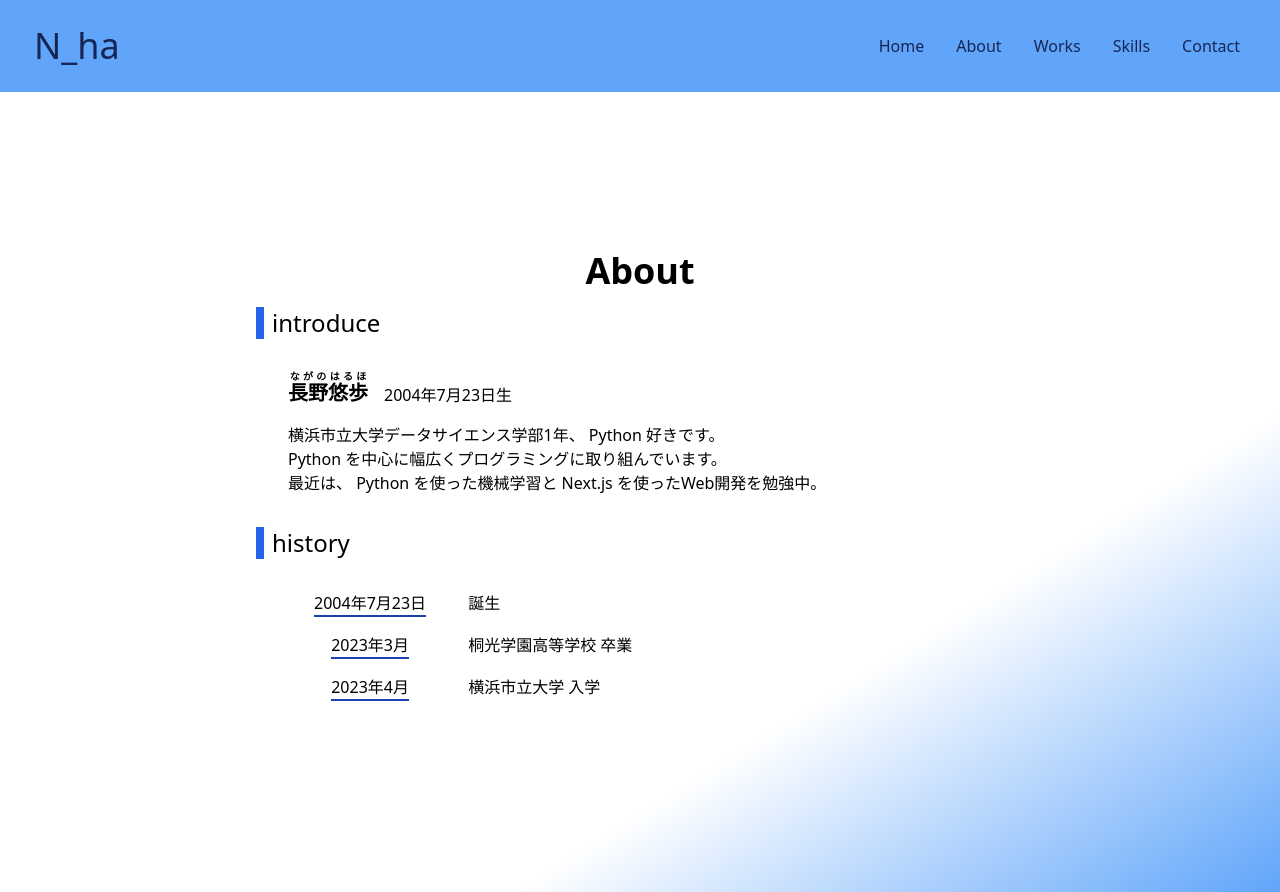
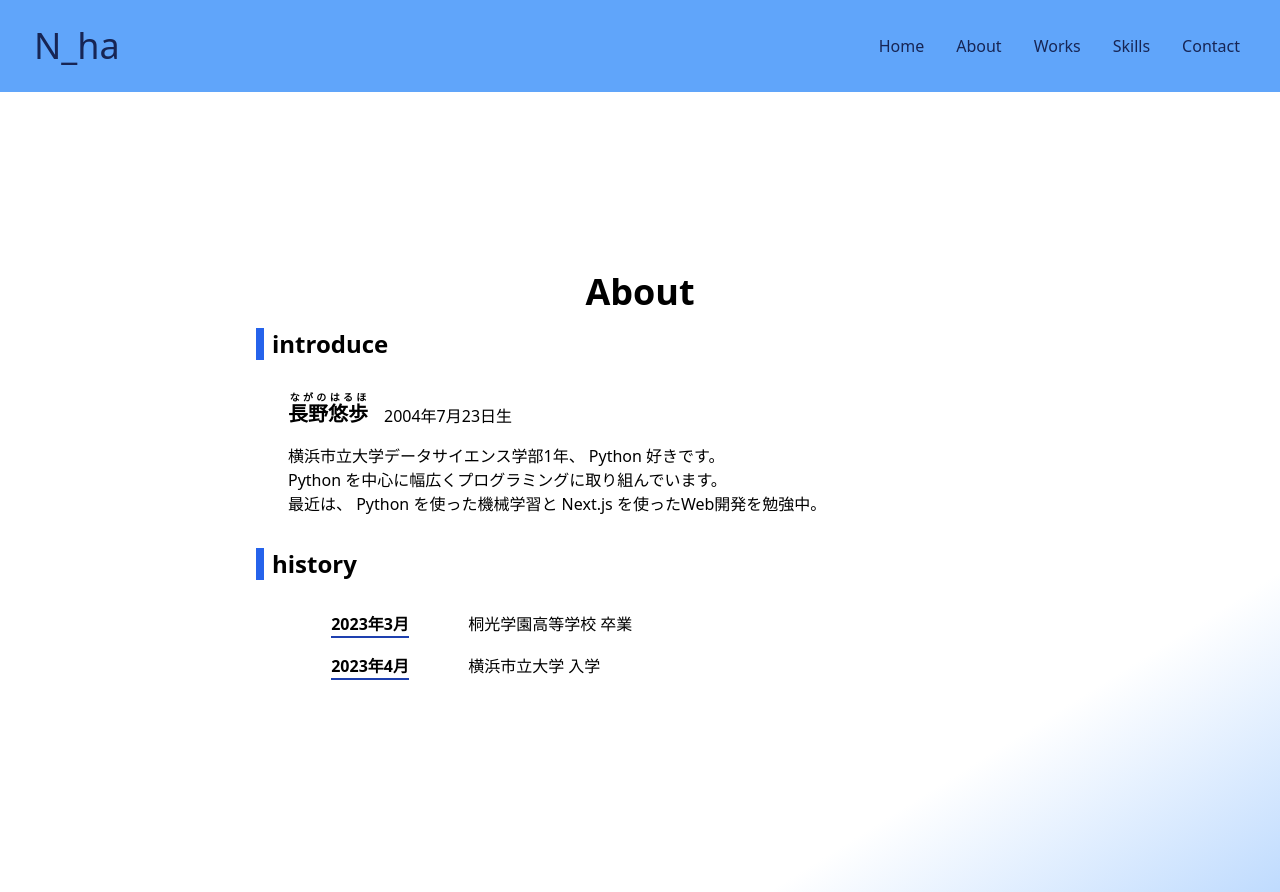
Before and after one commit to N-ha-1050/portfolio, a Next.js app: page /about in a window 1280 px wide. Built offline with nearby package versions, Linux system fonts and the light colour scheme.

Commit message:
スタイルの微調整

```diff
--- a/src/components/ui/Header.tsx
+++ b/src/components/ui/Header.tsx
@@ -1,6 +1,6 @@
 import Link from "next/link"
-import { useDisclosure } from "./useDisclosure"
 import { MenuContent } from "@/types/MenuContent"
+import { useDisclosure } from "@/hooks/useDisclosure"
 
 const menuContents: MenuContent[] = [
     { text: "Home", to: "/" },
--- a/src/components/ui/Layout.tsx
+++ b/src/components/ui/Layout.tsx
@@ -4,7 +4,7 @@ import { Header } from "./Header"
 const Layout = ({ children }: { children: ReactNode }) => (
     <>
         <Header />
-        <div className="bg-gradient-to-br from-white from-70% to-blue-400">
+        <div className="bg-gradient-to-br from-white from-80% to-blue-200">
             <main className="mx-auto flex min-h-screen max-w-4xl flex-col justify-center py-16">
                 {children}
             </main>
--- a/src/components/ui/Part.tsx
+++ b/src/components/ui/Part.tsx
@@ -1,5 +1,7 @@
 import { ReactNode } from "react"
 
 export const Part = ({ children }: { children: ReactNode }) => (
-    <h2 className="border-l-8 border-blue-600 pl-2 text-2xl">{children}</h2>
+    <h2 className="border-l-8 border-blue-600 pl-2 text-2xl font-bold">
+        {children}
+    </h2>
 )
--- a/src/pages/about.tsx
+++ b/src/pages/about.tsx
@@ -7,7 +7,7 @@ import { NextPage } from "next"
 import { Fragment } from "react"
 
 const history: { date: string; content: string }[] = [
-    { date: "2004年7月23日", content: "誕生" },
+    // { date: "2004年7月23日", content: "誕生" },
     { date: "2023年3月", content: "桐光学園高等学校 卒業" },
     { date: "2023年4月", content: "横浜市立大学 入学" },
 ]
@@ -33,7 +33,7 @@ const About: NextPage = () => (
             <div className="grid w-fit md:grid-cols-2 md:gap-4">
                 {history.map(({ date, content }) => (
                     <Fragment key={date}>
-                        <p className="justify-self-center text-blue-800 md:border-b-2 md:border-blue-800 md:text-black">
+                        <p className="justify-self-center font-bold text-blue-800 md:border-b-2 md:border-blue-800 md:text-black">
                             {date}
                         </p>
                         <p className="mb-8 md:mb-0">{content}</p>
```
Also changed, not shown: src/hooks/useDisclosure.tsx (renamed from src/components/ui/useDisclosure.tsx).
